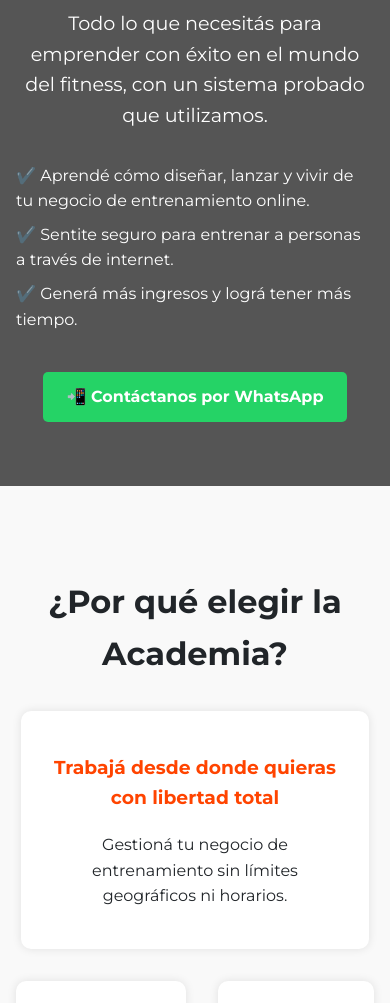
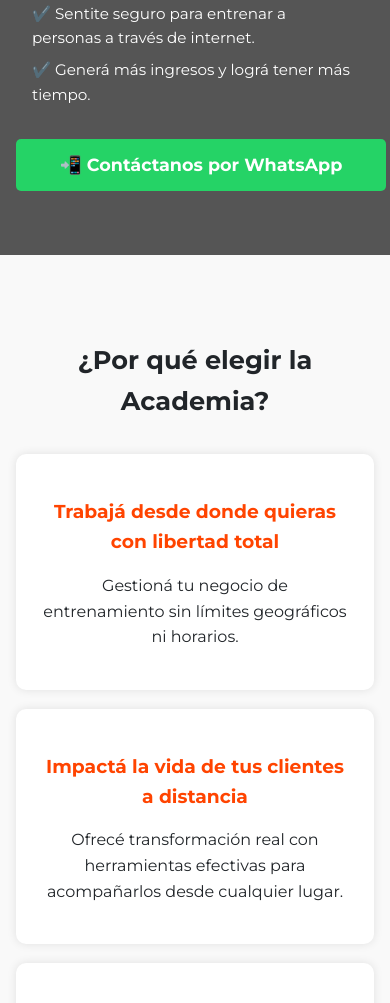
Before and after one commit to 0nata1/academiagemelosfitness, a plain HTML site: page index.html in a window 390 px wide. Shown: the part 355-1358 px from the top of the page. Drawn offline with Linux system fonts and the light colour scheme.

Commit message:
Update index.html

```diff
--- a/index.html
+++ b/index.html
@@ -1,10 +1,10 @@
 <!DOCTYPE html>
-<html idioma="es">
+<html lang="es">
 <head>
   <meta charset="UTF-8">
   <meta name="viewport" content="width=device-width, initial-scale=1.0">
   <meta name="description" content="Iniciá tu carrera como entrenador online - Academia Gemelos Fitness">
-  <title>Iniciá tu carrera como entrenador online</title>
+  <title>Academia Gemelos Fitness</title>
   <link href="https://fonts.googleapis.com/css2?family=Montserrat:wght@400;700&display=swap" rel="stylesheet">
   <style>
     body {
@@ -85,6 +85,7 @@
 
     .benefit h3 {
       color: #ff4400;
+      margin-bottom: 10px;
     }
 
     footer {
@@ -93,6 +94,46 @@
       text-align: center;
       padding: 1rem;
       margin-top: 4rem;
+    }
+
+    /* ✅ Estilos para móviles */
+    @media (max-width: 600px) {
+      header h1 {
+        font-size: 1.8rem;
+      }
+
+      header p {
+        font-size: 1rem;
+        padding: 0 1rem;
+      }
+
+      ul {
+        padding: 0 1rem;
+        text-align: left;
+        font-size: 0.95rem;
+      }
+
+      .benefit-grid {
+        flex-direction: column;
+        gap: 1.2rem;
+      }
+
+      .benefit {
+        max-width: 100%;
+        margin: 0 auto;
+      }
+
+      .btn-wsp {
+        width: 90%;
+        display: block;
+        margin: 2rem auto 0;
+        text-align: center;
+        font-size: 1.1rem;
+      }
+
+      section h2 {
+        font-size: 1.6rem;
+      }
     }
   </style>
 </head>
```
